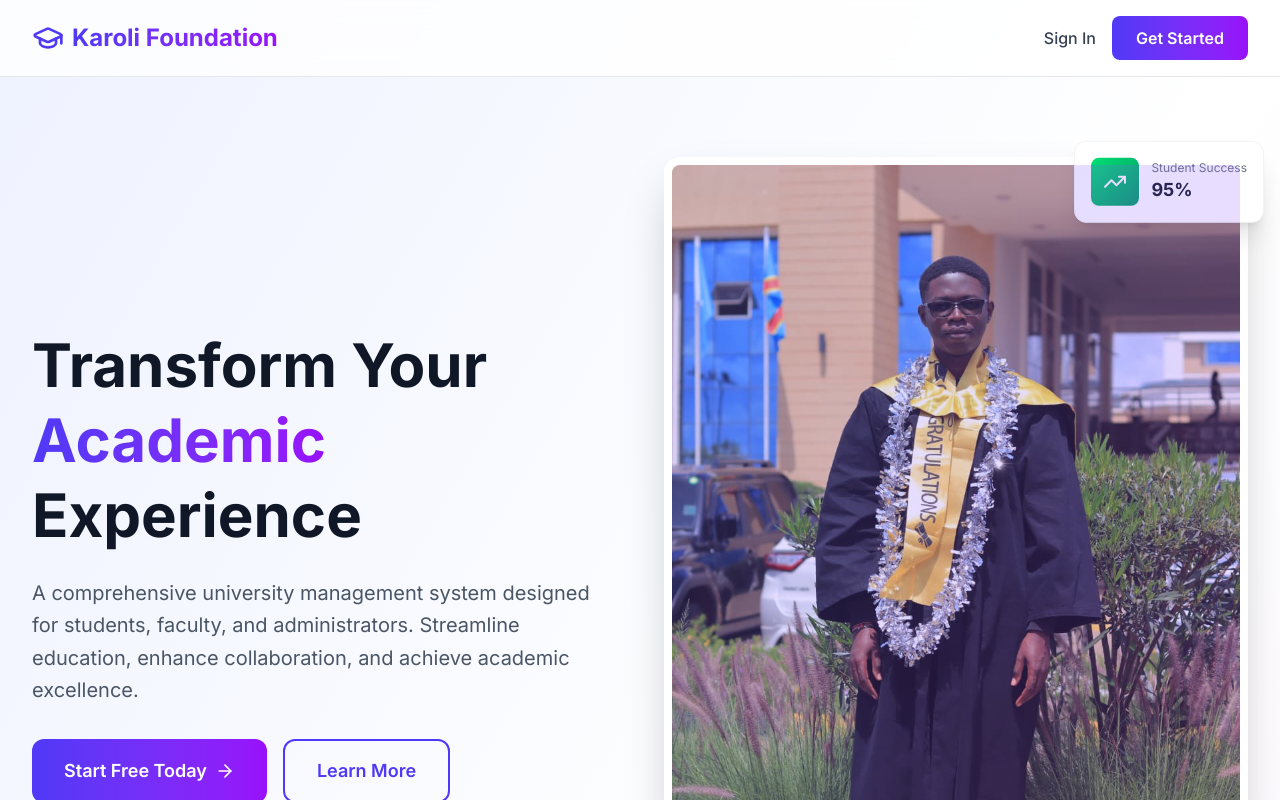
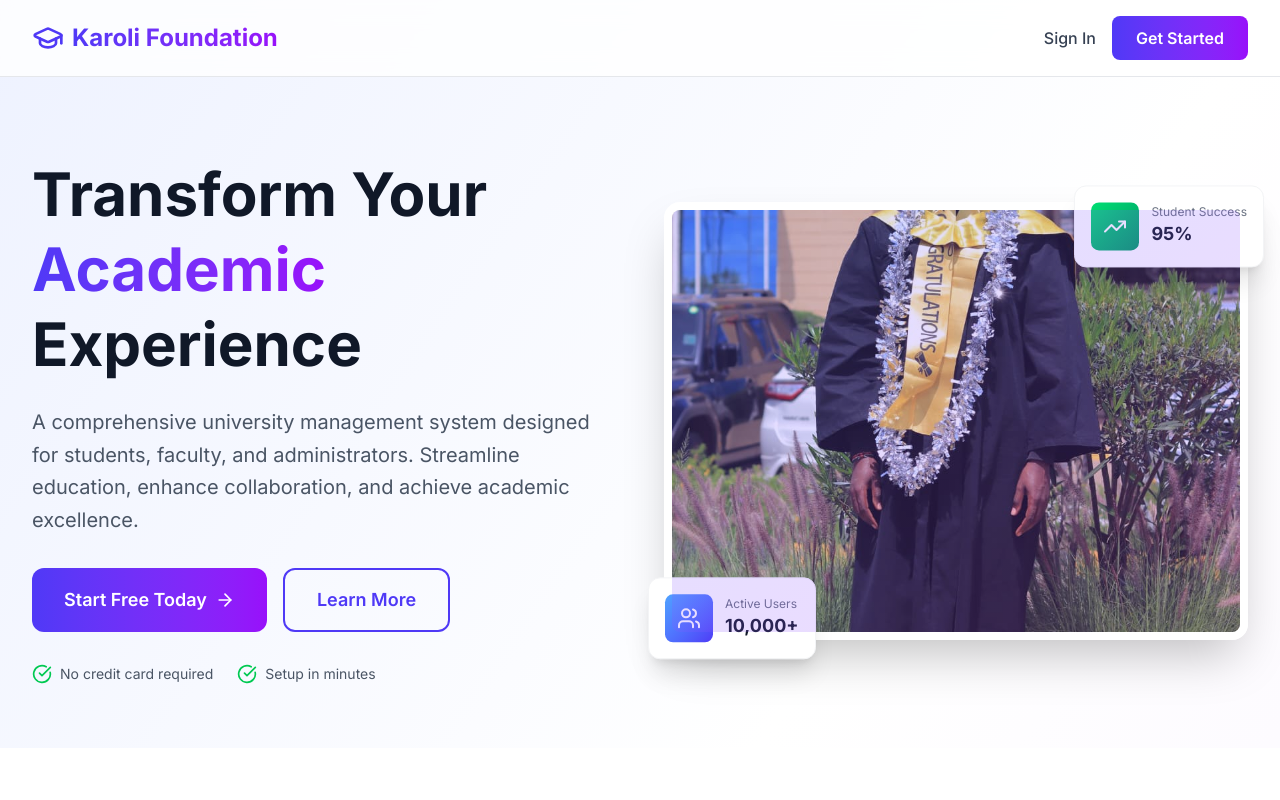
Before and after one commit to OnyiKaroli/kf-frontend, a Next.js app: page / in a window 1280 px wide. Shown: the top 800 px of the page. Built offline with nearby package versions, Linux system fonts and the light colour scheme; no server answers.

Commit message:
style: Set a fixed aspect ratio for the hero image container and make the image cover its full height.

```diff
--- a/src/app/page.tsx
+++ b/src/app/page.tsx
@@ -102,12 +102,12 @@ export default function HomePage() {
             transition={{ duration: 0.6, delay: 0.2 }}
             className="relative"
           >
-            <div className="relative rounded-2xl overflow-hidden shadow-2xl border-8 border-white">
+            <div className="relative rounded-2xl overflow-hidden shadow-2xl border-8 border-white aspect-[4/3]">
               <div className="absolute inset-0 bg-gradient-to-br from-indigo-500/20 to-purple-500/20 z-10" />
               <img
                 src="/hero.jpeg"
                 alt="Students learning"
-                className="w-full h-auto"
+                className="w-full h-full object-cover"
               />
             </div>
 
```
